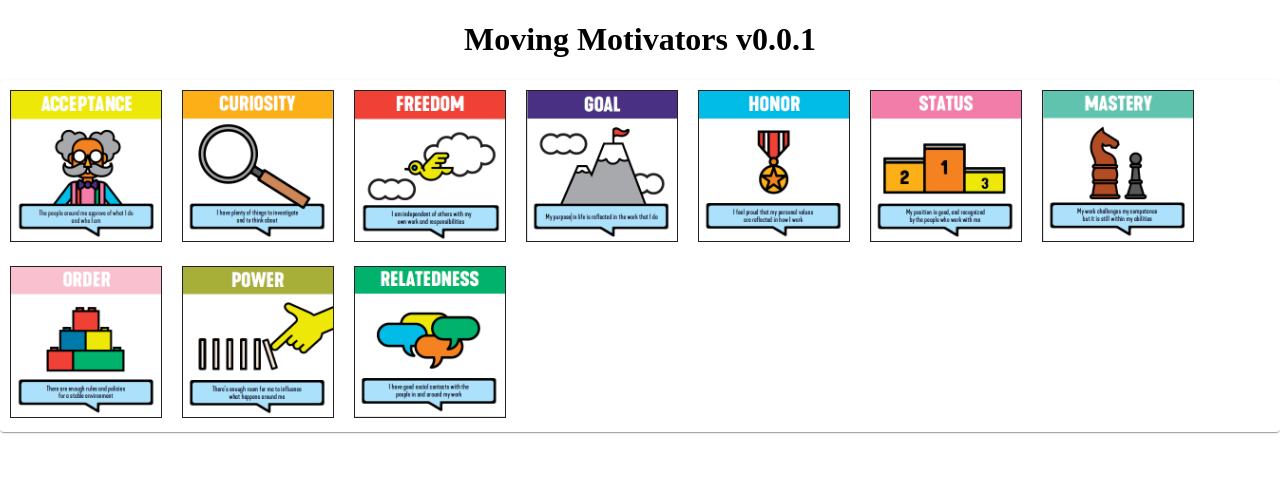
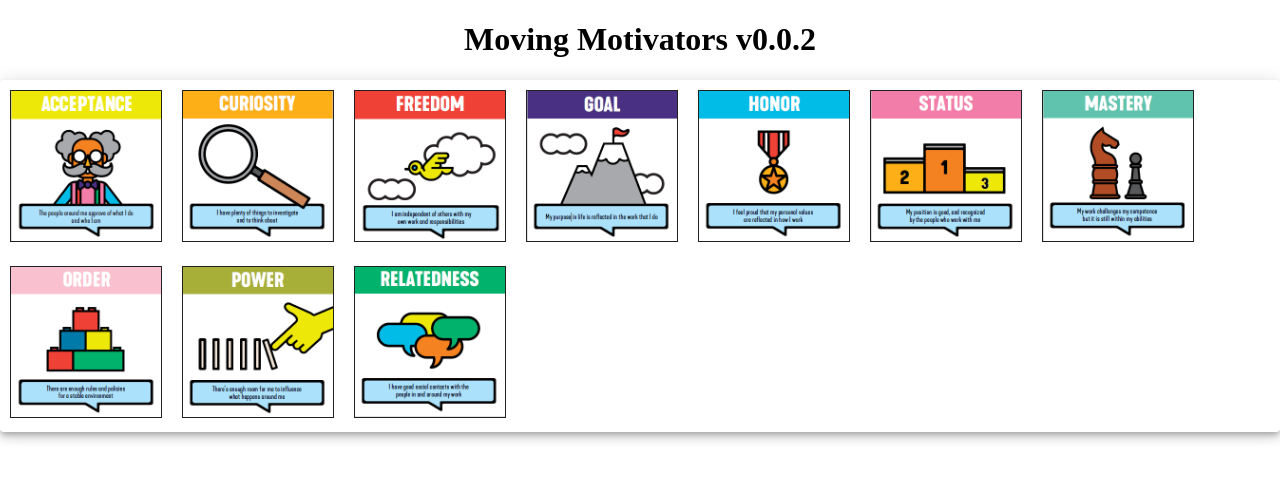
Before and after one commit to redlogicapps/mooving-motivators-poc, a React (Create React App) app: page / in a window 1280 px wide. Shown: the top 480 px of the page. Built offline with nearby package versions, Linux system fonts and the light colour scheme; the HTML template or start-up script is replaced by a standard one.

Commit message:
small styling of the paper element in moving motivators

```diff
--- a/src/components/card-container/card-container.component.jsx
+++ b/src/components/card-container/card-container.component.jsx
@@ -44,7 +44,7 @@ const CardContainer = ({ cards }) => {
             innerRef={provided.innerRef}
             {...provided.droppableProps}
           >
-            <Paper>
+            <Paper elevation={6}>
               {cardsIntern.map((card, index) => (
                 <Card
                   key={card.id}
--- a/src/pages/moving-motivators/moving-motivators.page.jsx
+++ b/src/pages/moving-motivators/moving-motivators.page.jsx
@@ -34,7 +34,7 @@ class MovingMotivators extends React.Component {
   render() {
     return (
       <div>
-        <h1 className="title">Moving Motivators v0.0.1</h1>
+        <h1 className="title">Moving Motivators v0.0.2</h1>
         <CardContainer cards={this.state.cards}/>
       </div>
     );
```
